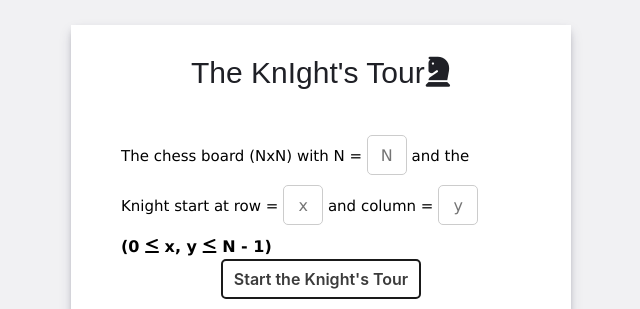
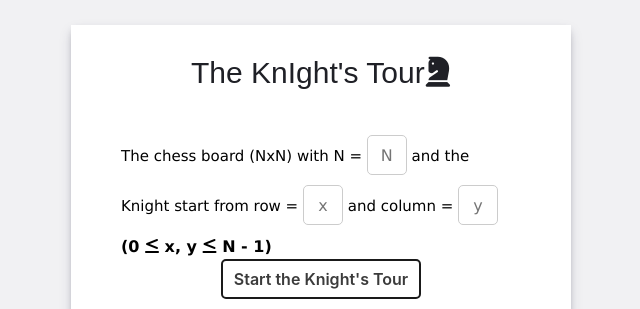
Before and after one commit to duckviet/Knight-s-tour, a plain HTML site: page index.html in a window 1280 px wide. Shown: the top 309 px of the page, 319-959 px from the left. Drawn offline with nearby package versions, Linux system fonts and the light colour scheme; a web font is replaced by a local one.

Commit message:
Update index.html

```diff
--- a/index.html
+++ b/index.html
@@ -34,7 +34,7 @@
             placeholder="N"
             id="inputN"
           />
-          and the Knight start at row =
+          and the Knight start from row =
           <input
             class="input w3-border"
             type="text"
```
